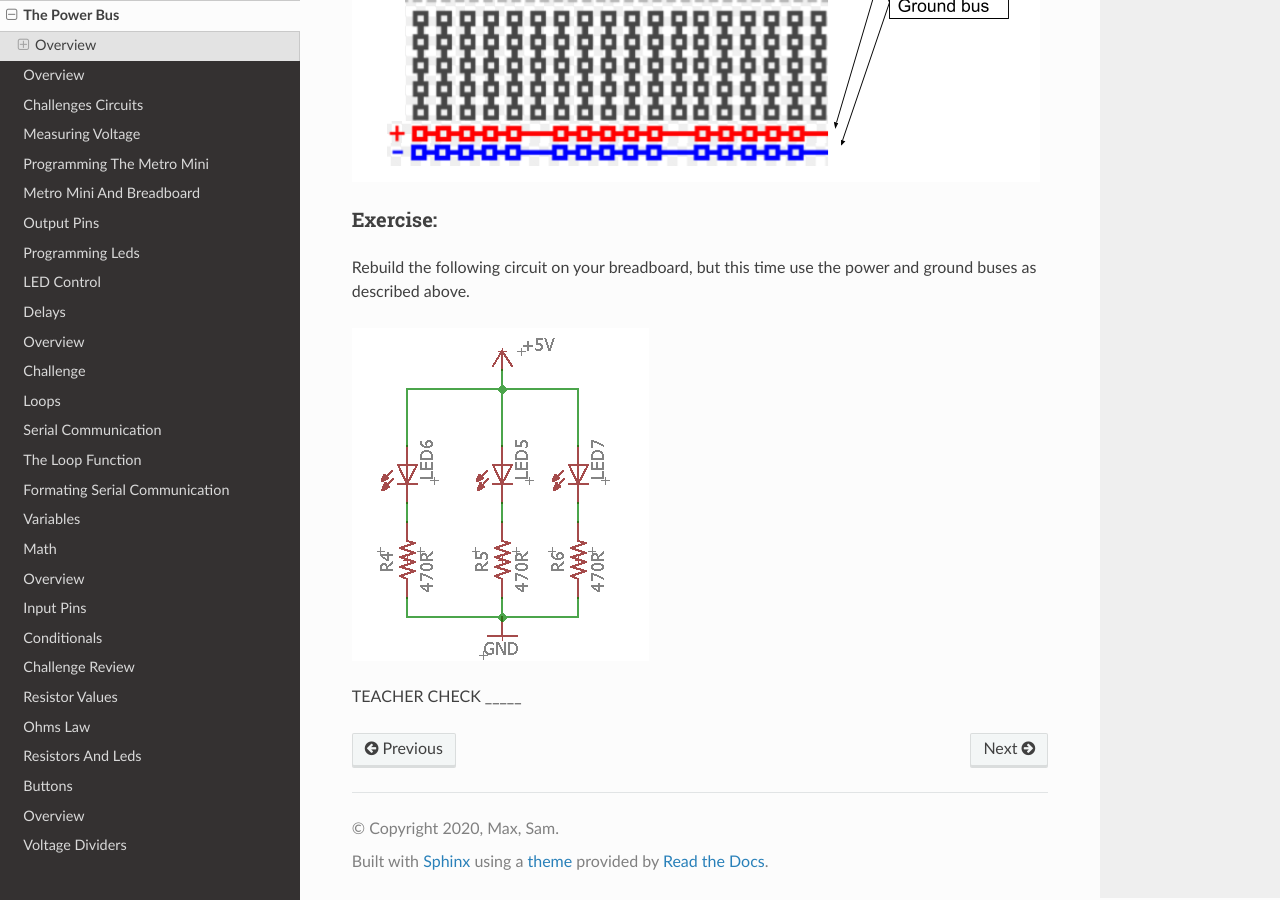
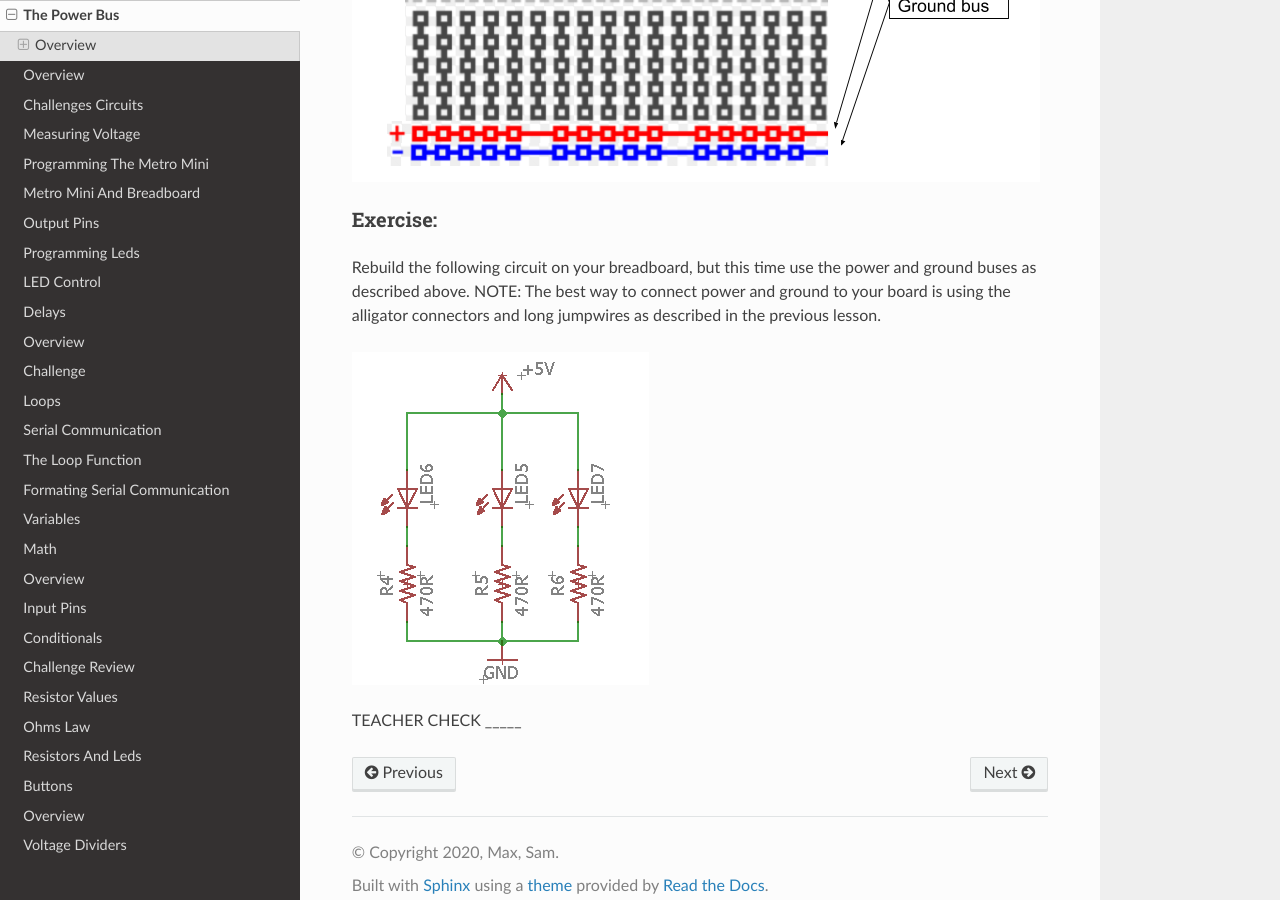
Before and after one commit to maxtkc/mvths-wiki, a Sphinx documentation site: the page built from docs/005-the-power-bus.rst, in a window 1280 px wide and 900 px high, scrolled down 745 px. Built offline with Sphinx 7.4.7 and the Read the Docs theme 2.0.0, drawn with Linux system fonts in a browser that asks for light colours; pages that are not in the unit, such as notebooks, are missing from menus.

Commit message:
Update 005-the-power-bus.rst

```diff
--- a/docs/005-the-power-bus.rst
+++ b/docs/005-the-power-bus.rst
@@ -13,7 +13,7 @@ Convention dictates that you connect the red rows to power or the positive lead
 Exercise:
 ~~~~~~~~~
 
-Rebuild the following circuit on your breadboard, but this time use the power and ground buses as described above.
+Rebuild the following circuit on your breadboard, but this time use the power and ground buses as described above. NOTE: The best way to connect power and ground to your board is using the alligator connectors and long jumpwires as described in the previous lesson.
 
 .. image:: images/image90.png
 
```
